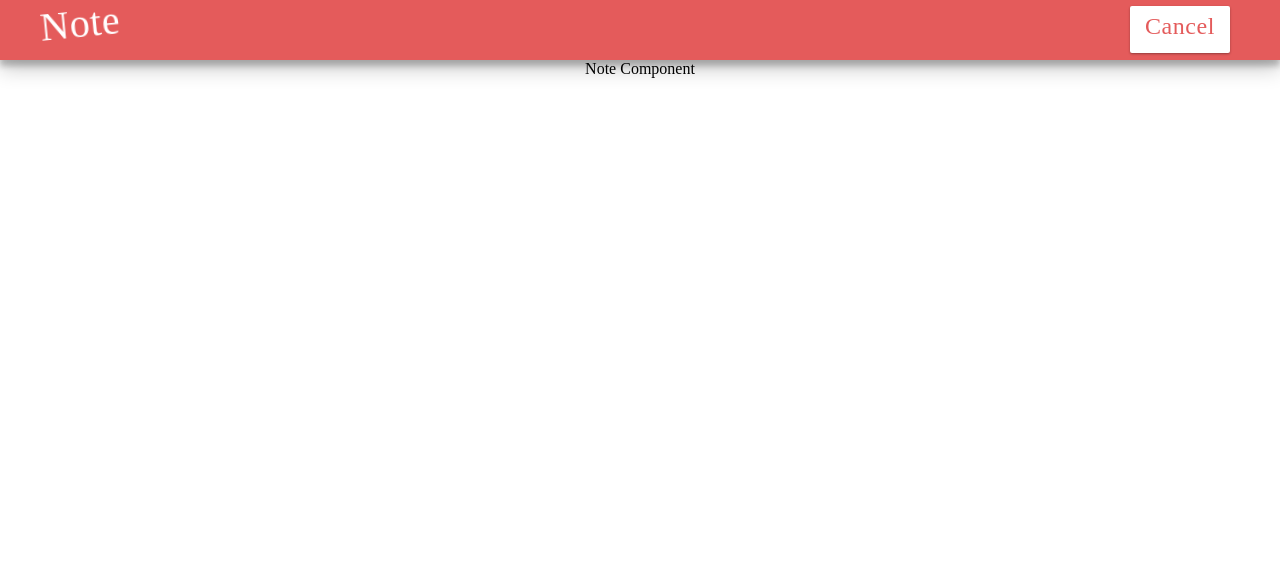
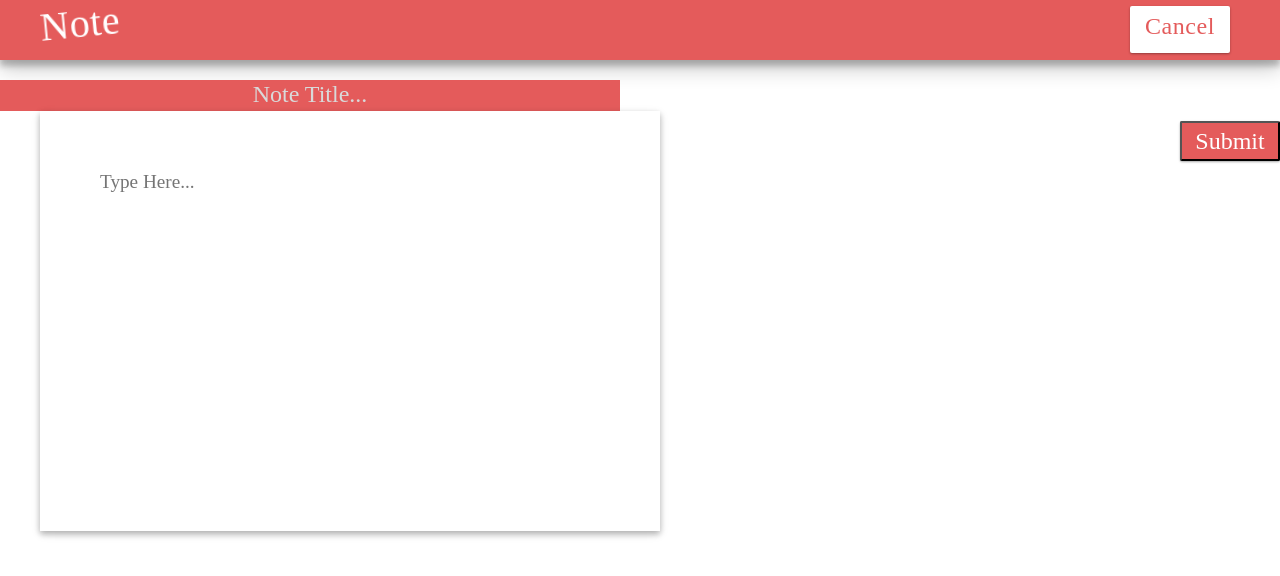
Before and after one commit to jackpip/note-app, a React (Create React App) app: page / in a window 1280 px wide. Both pictures are taken after a click on the element "+ Note". Shown: the top 576 px of the page. Built offline with nearby package versions, Linux system fonts and the light colour scheme; no server answers.

Commit message:
Include note data in note component

```diff
--- a/src/App.js
+++ b/src/App.js
@@ -35,14 +35,17 @@
   }
 
   render() {
-    const { showNote, notes } = this.state;
+    const { showNote, notes, note } = this.state;
 
     return (
       <div className="App">
         <Nav toggleNote={this.toggleNote} showNote={showNote} />
         {
           showNote ?
-          <Note /> :
+          <Note
+            note={note}
+          />
+          :
           <List
             getNotes={this.getNotes}
             notes={notes}
--- a/src/components/Note.js
+++ b/src/components/Note.js
@@ -2,11 +2,26 @@
 
 class Note extends React.Component {
   render() {
+    const { note } = this.props;
+
     return (
       <div className="note-container">
-        Note Component
+        <form className="note-form">
+          <input
+            className="note-title-input"
+            type="text"
+            placeholder="Note Title..."
+            defaultValue={note.title}
+          />
+          <textarea
+            className="note-textarea"
+            placeholder="Type Here..."
+            defaultValue={note.content}
+          />
+          <input className="note-button" type="submit" value="Submit" />
+        </form>
       </div>
-    )
+    );
   }
 }
 
```
